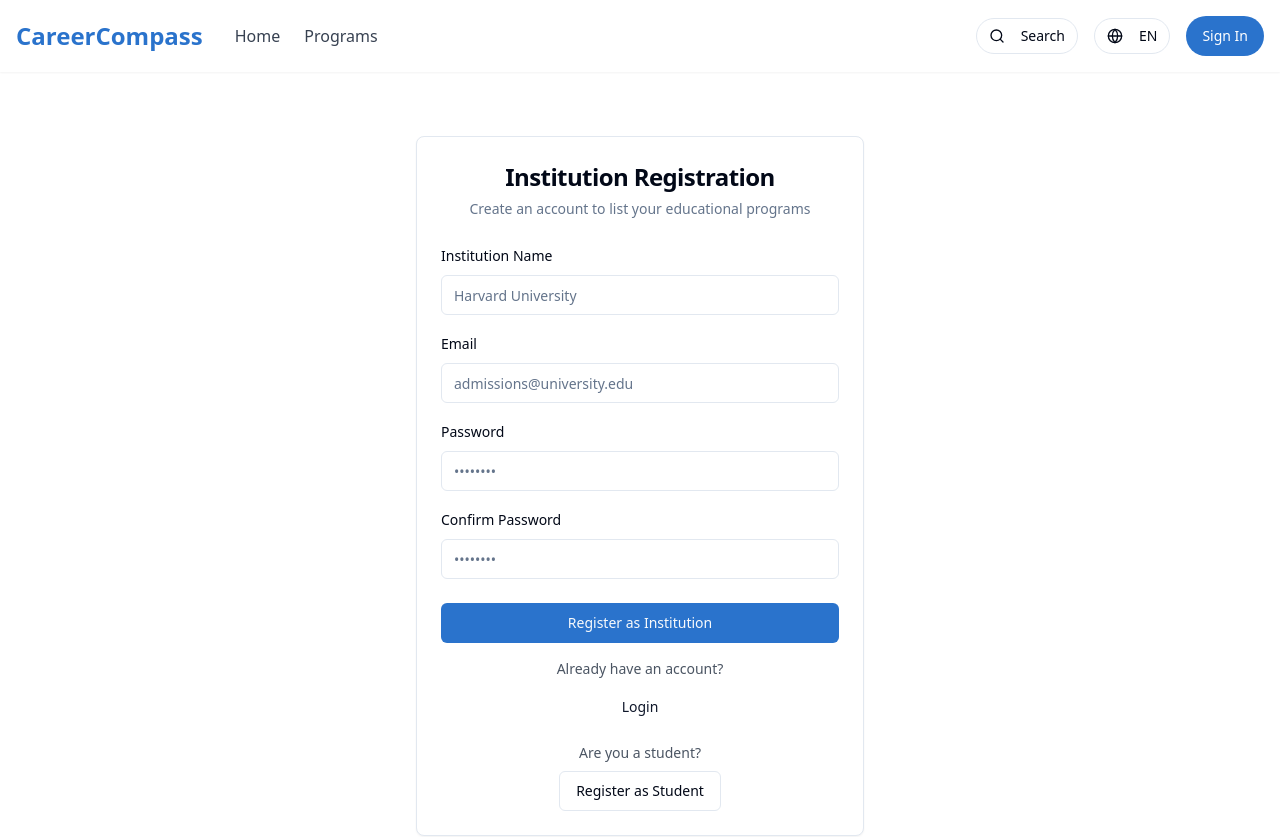
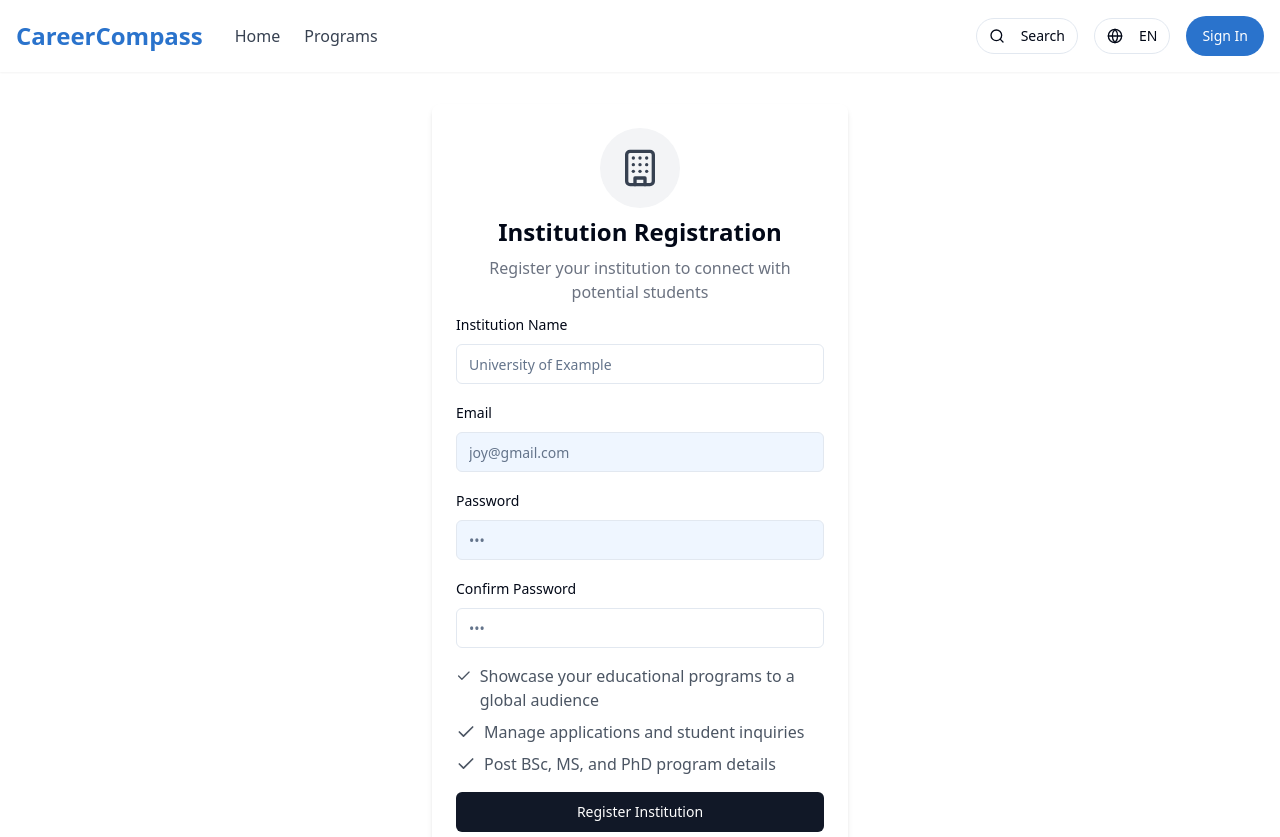
Before and after one commit to nafu156/giggleportals, a React (Vite) app: page /institution/register in a window 1280 px wide. Shown: the top 837 px of the page. Built offline with nearby package versions, Linux system fonts and the light colour scheme.

Commit message:
Update registration pages
Update the student and institution registration pages.

```diff
--- a/src/pages/institution/Registration.tsx
+++ b/src/pages/institution/Registration.tsx
@@ -1,7 +1,7 @@
 
 import React, { useState } from 'react';
 import Layout from '@/components/Layout';
-import { Card, CardContent, CardDescription, CardFooter, CardHeader, CardTitle } from '@/components/ui/card';
+import { Card, CardContent, CardHeader } from '@/components/ui/card';
 import { Button } from '@/components/ui/button';
 import { Input } from '@/components/ui/input';
 import { Label } from '@/components/ui/label';
@@ -9,6 +9,7 @@ import { Link } from 'react-router-dom';
 import { registerUser } from '@/services/authService';
 import { useAuth } from '@/contexts/AuthContext';
 import { useToast } from '@/hooks/use-toast';
+import { Building, Check } from 'lucide-react';
 
 const InstitutionRegistration = () => {
   const [name, setName] = useState('');
@@ -50,20 +51,24 @@ const InstitutionRegistration = () => {
 
   return (
     <Layout>
-      <div className="container mx-auto px-4 py-16">
-        <div className="max-w-md mx-auto">
-          <Card>
-            <CardHeader>
-              <CardTitle className="text-2xl font-bold text-center">Institution Registration</CardTitle>
-              <CardDescription className="text-center">Create an account to list your educational programs</CardDescription>
+      <div className="container mx-auto px-4 py-8 max-w-md">
+        <Card className="border-0 shadow-md">
+          <CardHeader className="flex flex-col items-center space-y-2 pb-2">
+            <div className="h-20 w-20 rounded-full bg-gray-100 flex items-center justify-center">
+              <Building className="h-10 w-10 text-gray-700" />
+            </div>
+            <h1 className="text-2xl font-bold text-center">Institution Registration</h1>
+            <p className="text-gray-500 text-center">
+              Register your institution to connect with potential students
+            </p>
           </CardHeader>
-            <form onSubmit={handleSubmit}>
-              <CardContent className="space-y-4">
+          <CardContent>
+            <form onSubmit={handleSubmit} className="space-y-4">
               <div className="space-y-2">
                 <Label htmlFor="name">Institution Name</Label>
                 <Input
                   id="name"
-                    placeholder="Harvard University"
+                  placeholder="University of Example"
                   value={name}
                   onChange={(e) => setName(e.target.value)}
                   required
@@ -74,10 +79,11 @@ const InstitutionRegistration = () => {
                 <Input
                   id="email"
                   type="email"
-                    placeholder="admissions@university.edu"
+                  placeholder="joy@gmail.com"
                   value={email}
                   onChange={(e) => setEmail(e.target.value)}
                   required
+                  className="bg-blue-50"
                 />
               </div>
               <div className="space-y-2">
@@ -85,10 +91,11 @@ const InstitutionRegistration = () => {
                 <Input
                   id="password"
                   type="password"
-                    placeholder="••••••••"
+                  placeholder="•••"
                   value={password}
                   onChange={(e) => setPassword(e.target.value)}
                   required
+                  className="bg-blue-50"
                 />
               </div>
               <div className="space-y-2">
@@ -96,41 +103,45 @@ const InstitutionRegistration = () => {
                 <Input
                   id="confirmPassword"
                   type="password"
-                    placeholder="••••••••"
+                  placeholder="•••"
                   value={confirmPassword}
                   onChange={(e) => setConfirmPassword(e.target.value)}
                   required
                 />
               </div>
-              </CardContent>
-              <CardFooter className="flex flex-col space-y-4">
+
+              <div className="space-y-2">
+                <div className="flex items-start gap-2 text-gray-600">
+                  <Check className="h-5 w-5 text-gray-600 mt-0.5" />
+                  <span>Showcase your educational programs to a global audience</span>
+                </div>
+                <div className="flex items-start gap-2 text-gray-600">
+                  <Check className="h-5 w-5 text-gray-600 mt-0.5" />
+                  <span>Manage applications and student inquiries</span>
+                </div>
+                <div className="flex items-start gap-2 text-gray-600">
+                  <Check className="h-5 w-5 text-gray-600 mt-0.5" />
+                  <span>Post BSc, MS, and PhD program details</span>
+                </div>
+              </div>
+
               <Button
                 type="submit"
-                  className="w-full bg-studyportal-blue hover:bg-blue-700"
+                className="w-full bg-gray-900 hover:bg-gray-800 text-white"
                 disabled={isLoading}
               >
-                  {isLoading ? "Creating Account..." : "Register as Institution"}
+                {isLoading ? "Creating Account..." : "Register Institution"}
               </Button>
-                <div className="text-center text-sm">
-                  <span className="text-gray-600">Already have an account?</span>
-                  <div className="mt-2">
-                    <Link to="/login">
-                      <Button variant="link">Login</Button>
+
+              <div className="text-center text-sm pt-2">
+                <span className="text-gray-600">Already have an account?</span>{' '}
+                <Link to="/login" className="text-gray-900 font-medium">
+                  Sign in
                 </Link>
               </div>
-                </div>
-                <div className="text-center text-sm">
-                  <span className="text-gray-600">Are you a student?</span>
-                  <div className="mt-2">
-                    <Link to="/student/register">
-                      <Button variant="outline">Register as Student</Button>
-                    </Link>
-                  </div>
-                </div>
-              </CardFooter>
             </form>
+          </CardContent>
         </Card>
-        </div>
       </div>
     </Layout>
   );
--- a/src/pages/student/Registration.tsx
+++ b/src/pages/student/Registration.tsx
@@ -1,7 +1,7 @@
 
 import React, { useState } from 'react';
 import Layout from '@/components/Layout';
-import { Card, CardContent, CardDescription, CardFooter, CardHeader, CardTitle } from '@/components/ui/card';
+import { Card, CardContent, CardHeader } from '@/components/ui/card';
 import { Button } from '@/components/ui/button';
 import { Input } from '@/components/ui/input';
 import { Label } from '@/components/ui/label';
@@ -9,6 +9,7 @@ import { Link } from 'react-router-dom';
 import { registerUser } from '@/services/authService';
 import { useAuth } from '@/contexts/AuthContext';
 import { useToast } from '@/hooks/use-toast';
+import { GraduationCap, Check } from 'lucide-react';
 
 const StudentRegistration = () => {
   const [name, setName] = useState('');
@@ -50,15 +51,19 @@ const StudentRegistration = () => {
 
   return (
     <Layout>
-      <div className="container mx-auto px-4 py-16">
-        <div className="max-w-md mx-auto">
-          <Card>
-            <CardHeader>
-              <CardTitle className="text-2xl font-bold text-center">Student Registration</CardTitle>
-              <CardDescription className="text-center">Create an account to access student features</CardDescription>
+      <div className="container mx-auto px-4 py-8 max-w-md">
+        <Card className="border-0 shadow-md">
+          <CardHeader className="flex flex-col items-center space-y-2 pb-2">
+            <div className="h-20 w-20 rounded-full bg-gray-100 flex items-center justify-center">
+              <GraduationCap className="h-10 w-10 text-gray-700" />
+            </div>
+            <h1 className="text-2xl font-bold text-center">Student Registration</h1>
+            <p className="text-gray-500 text-center">
+              Create an account to explore and apply for courses
+            </p>
           </CardHeader>
-            <form onSubmit={handleSubmit}>
-              <CardContent className="space-y-4">
+          <CardContent>
+            <form onSubmit={handleSubmit} className="space-y-4">
               <div className="space-y-2">
                 <Label htmlFor="name">Full Name</Label>
                 <Input
@@ -67,6 +72,7 @@ const StudentRegistration = () => {
                   value={name}
                   onChange={(e) => setName(e.target.value)}
                   required
+                  className="bg-white"
                 />
               </div>
               <div className="space-y-2">
@@ -74,10 +80,11 @@ const StudentRegistration = () => {
                 <Input
                   id="email"
                   type="email"
-                    placeholder="your@email.com"
+                  placeholder="joy@gmail.com"
                   value={email}
                   onChange={(e) => setEmail(e.target.value)}
                   required
+                  className="bg-blue-50"
                 />
               </div>
               <div className="space-y-2">
@@ -85,10 +92,11 @@ const StudentRegistration = () => {
                 <Input
                   id="password"
                   type="password"
-                    placeholder="••••••••"
+                  placeholder="•••"
                   value={password}
                   onChange={(e) => setPassword(e.target.value)}
                   required
+                  className="bg-blue-50"
                 />
               </div>
               <div className="space-y-2">
@@ -96,41 +104,45 @@ const StudentRegistration = () => {
                 <Input
                   id="confirmPassword"
                   type="password"
-                    placeholder="••••••••"
+                  placeholder="•••"
                   value={confirmPassword}
                   onChange={(e) => setConfirmPassword(e.target.value)}
                   required
                 />
               </div>
-              </CardContent>
-              <CardFooter className="flex flex-col space-y-4">
+
+              <div className="space-y-2">
+                <div className="flex items-start gap-2 text-gray-600">
+                  <Check className="h-5 w-5 text-gray-600 mt-0.5" />
+                  <span>Access to worldwide educational institutions</span>
+                </div>
+                <div className="flex items-start gap-2 text-gray-600">
+                  <Check className="h-5 w-5 text-gray-600 mt-0.5" />
+                  <span>Apply for BSc, MS, and PhD programs</span>
+                </div>
+                <div className="flex items-start gap-2 text-gray-600">
+                  <Check className="h-5 w-5 text-gray-600 mt-0.5" />
+                  <span>Track your applications in one place</span>
+                </div>
+              </div>
+
               <Button
                 type="submit"
-                  className="w-full bg-studyportal-blue hover:bg-blue-700"
+                className="w-full bg-gray-900 hover:bg-gray-800 text-white"
                 disabled={isLoading}
               >
-                  {isLoading ? "Creating Account..." : "Register as Student"}
+                {isLoading ? "Creating Account..." : "Create Account"}
               </Button>
-                <div className="text-center text-sm">
-                  <span className="text-gray-600">Already have an account?</span>
-                  <div className="mt-2">
-                    <Link to="/login">
-                      <Button variant="link">Login</Button>
+
+              <div className="text-center text-sm pt-2">
+                <span className="text-gray-600">Already have an account?</span>{' '}
+                <Link to="/login" className="text-gray-900 font-medium">
+                  Sign in
                 </Link>
               </div>
-                </div>
-                <div className="text-center text-sm">
-                  <span className="text-gray-600">Are you an institution?</span>
-                  <div className="mt-2">
-                    <Link to="/institution/register">
-                      <Button variant="outline">Register as Institution</Button>
-                    </Link>
-                  </div>
-                </div>
-              </CardFooter>
             </form>
+          </CardContent>
         </Card>
-        </div>
       </div>
     </Layout>
   );
```
Lines whose indentation alone changed are shown as unchanged.
